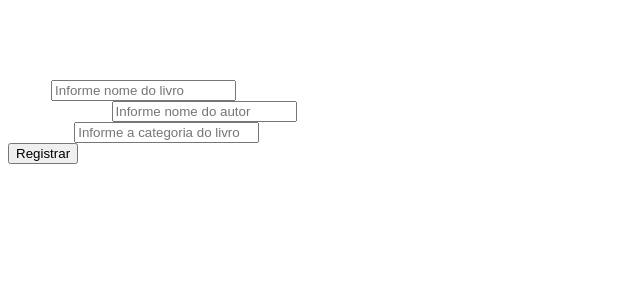
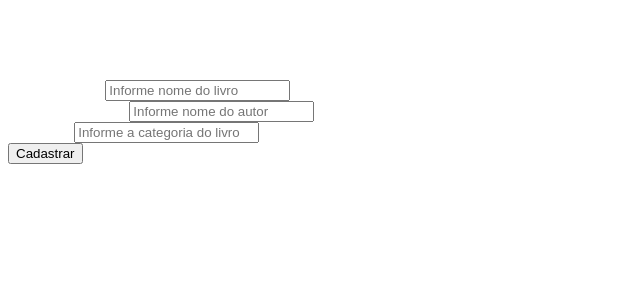
Before and after one commit to Jujubakat/Sistema_Biblioteca, a PHP site: page /Views/cadastrarLivro.php in a window 1280 px wide. Shown: the top 300 px of the page, without its empty margins (0-640 px from the left). Run offline with PHP 8.4, Linux system fonts and the light colour scheme.

Commit message:
Tela de cadastrar livros

```diff
--- a/Includes/header.php
+++ b/Includes/header.php
@@ -3,6 +3,7 @@
 <script src="https://stackpath.bootstrapcdn.com/bootstrap/4.1.3/js/bootstrap.min.js"></script>
 <script src="https://cdnjs.cloudflare.com/ajax/libs/bootstrap-table/1.12.1/bootstrap-table.js"></script>
 <script src="Content/js/main.js"></script>
+<link href="https://fonts.googleapis.com/css?family=Oswald" rel="stylesheet">
 <link rel="stylesheet" href="https://stackpath.bootstrapcdn.com/bootstrap/4.1.3/css/bootstrap.min.css" />
 <link rel="stylesheet" href="https://cdnjs.cloudflare.com/ajax/libs/bootstrap-table/1.12.1/bootstrap-table.css">
 <link rel="stylesheet" href="Content/css/main.css">
--- a/Views/cadastrarLivro.php
+++ b/Views/cadastrarLivro.php
@@ -1,35 +1,38 @@
 <!DOCTYPE html>
 <html>
 	<body class="main-cadastrar-livro">
-		<div style="color: white;" class="container-fluid">
-			<h1>Cadastro de livro</h1>
+		<div style="color: white; margin-top: 10px;" class="container-fluid">
+
+			<h1><i class="fas fa-atlas"></i>  Cadastro de livro</h1>
 			<div id="divMensagem"></div>
 
+			<div class="container">
 				<form id="formCadastroLivro" class="form-cadastrar-livro">
 
 					<div class="row">
 						<div class="form-group col-xs-6 col-lg-6">
-				    <label for="inputNome">Nome</label>
+							<label for="inputNome"><i class="fas fa-book"></i>  Nome do livro</label>
 							<input type="text" class="form-control" id="inputNome" name="inputNome" aria-describedby="nomeHelp" placeholder="Informe nome do livro">
 						</div>
 						<div class="form-group col-xs-6 col-lg-6">
-				    <label for="inputNomeA">Nome do Autor</label>
+							<label for="inputNomeA"><i class="fas fa-male"></i>  Nome do Autor(a)</label>
 							<input type="text" class="form-control" id="inputNomeA" name="inputNomeA" aria-describedby="nomeAHelp" placeholder="Informe nome do autor">
 						</div>
 					</div>
 
 					<div class="row">
 						<div class="form-group col-xs-6 col-lg-6">
-				    <label for="inputCat">Categoria</label>
+							<label for="inputCat"><i class="fas fa-certificate"></i>  Categoria</label>
 							<input type="text" class="form-control" id="inputCat" name="inputCat" aria-describedby="nomeCat" placeholder="Informe a categoria do livro">
 						</div>
 						<div class="form-group col-xs-3 col-lg-3">
 							<label></label>
-						<button class="form-control btn-cadastrar-livro" type="submit" class="btn btn-primary">Registrar</button>
+							<button class="form-control btn-cadastrar-livro" type="submit"><i class="fas fa-plus-square"></i>  Cadastrar</button>
 						</div>
 					</div>
 				</form>
 			</div>
 
+		</div>
 	</body>
 </html>
--- a/Views/login.php
+++ b/Views/login.php
@@ -7,7 +7,7 @@
 
                     <div class="row row-form titulo-login">
                         <div class="txt-login col-sm-12 col-md-12">
-                            <h1>Login</h1>
+                            <h1><i class="fas fa-sign-in-alt"></i>  Login</h1>
                             <h1 class="h3 mb-3 font-weight-normal">Faça o login para acessar</h1>
                         </div>
                     </div>
```
Also changed, not shown: Content/css/main.css (+7 -2 lines), Includes/navbar.php (+6 -6 lines). Lines whose indentation alone changed are shown as unchanged.
